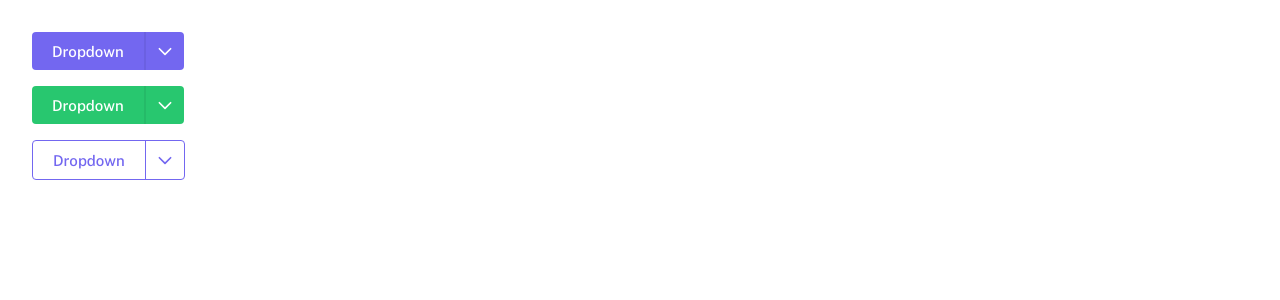
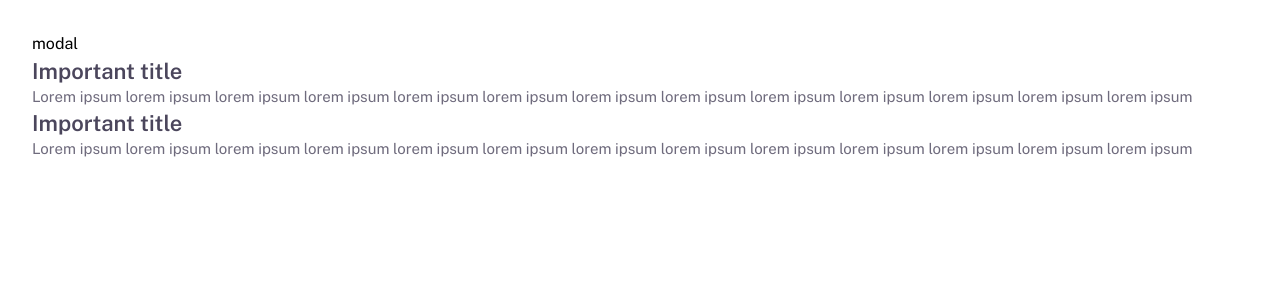
Before and after one commit to marcosATr/DSX-tailwind-components, a React (Vite) app: page / in a window 1280 px wide. Shown: the top 300 px of the page. Built offline with nearby package versions, Linux system fonts and the light colour scheme.

Commit message:
feat: modal initial commit

```diff
--- a/src/App.tsx
+++ b/src/App.tsx
@@ -1,9 +1,10 @@
+import { useState } from "react";
 import {
   Link,
   RouterProvider,
   createBrowserRouter,
 } from "react-router-dom";
-import { Typography, Dropdown, Button } from "./lib";
+import { Typography, Dropdown, Button, Modal } from "./lib";
 
 const options = [
   {
@@ -19,24 +20,54 @@ const options = [
 ];
 
 function OutsideClick() {
+  const [open, setOpen] = useState(false);
+  const [open2, setOpen2] = useState(false);
   return (
     <>
-      <Dropdown text="Dropdown" options={options}/>
+      <button onClick={() => setOpen(!open)}>modal</button>
+      <Modal
+        open={open}
+        handleClose={() => setOpen(false)}
+      >
+        <Typography variant="h4">
+          Important title
+        </Typography>
+        <Typography className="mt-4">
+          Lorem ipsum lorem ipsum lorem ipsum lorem ipsum
+          lorem ipsum lorem ipsum lorem ipsum lorem ipsum
+          lorem ipsum lorem ipsum lorem ipsum lorem ipsum
+          lorem ipsum
+        </Typography>
+        <div className="mt-8 ml-auto flex gap-2">
+          <button onClick={() => setOpen2(!open2)}>
+            modal2
+          </button>
+          <Button variant="danger">Discard</Button>
+          <Button>Save</Button>
+        </div>
+        <Modal
+          open={open2}
+          handleClose={() => setOpen2(false)}
+        >
+          nested modal
+        </Modal>
+      </Modal>
 
-      <Dropdown
-        text="Dropdown"
-        className="mt-4"
-        variant="success"
-        options={options}
-      />
+      <Typography variant="h4">Important title</Typography>
+      <Typography>
+        Lorem ipsum lorem ipsum lorem ipsum lorem ipsum
+        lorem ipsum lorem ipsum lorem ipsum lorem ipsum
+        lorem ipsum lorem ipsum lorem ipsum lorem ipsum
+        lorem ipsum
+      </Typography>
 
-      <Dropdown
-        text="Dropdown"
-        className="mt-4"
-        variant="primary"
-        outlined
-        options={options}
-      />
+      <Typography variant="h4">Important title</Typography>
+      <Typography>
+        Lorem ipsum lorem ipsum lorem ipsum lorem ipsum
+        lorem ipsum lorem ipsum lorem ipsum lorem ipsum
+        lorem ipsum lorem ipsum lorem ipsum lorem ipsum
+        lorem ipsum
+      </Typography>
     </>
   );
 }
--- /dev/null
+++ b/src/lib/Modal.tsx
@@ -0,0 +1,40 @@
+import { X } from "phosphor-react";
+import { twMerge } from "tailwind-merge";
+
+function ModalContent({ content, className, handleClose }) {
+  return (
+    <>
+      {/* overlay */}
+      <div className="absolute top-0 left-0 z-40 h-screen w-screen bg-opacity-10"></div>
+      {/* modal */}
+      <div
+        className={twMerge([
+          "absolute left-0 right-0 top-[30%] z-50 ml-auto mr-auto flex w-full max-w-[500px] flex-col rounded bg-white px-6 py-5 shadow",
+          className,
+        ])}
+      >
+        {/* closebutton */}
+        <div
+          className="absolute top-[-14px] right-[-14px] cursor-pointer rounded bg-white p-[6px] text-defaultText"
+          onClick={handleClose}
+        >
+          <X size={20} />
+        </div>
+        {content}
+      </div>
+    </>
+  );
+}
+
+function Modal({ open, children, className, handleClose }) {
+  console.log(open);
+  return open ? (
+    <ModalContent
+      content={children}
+      className={className}
+      handleClose={handleClose}
+    />
+  ) : null;
+}
+
+export default Modal;
--- a/src/lib/index.ts
+++ b/src/lib/index.ts
@@ -10,6 +10,7 @@ export { default as IconWithBadge } from "./IconWithBadge";
 export { default as InputRadio } from "./InputRadio";
 export { default as InputText } from "./InputText";
 export { default as ListGroup } from "./ListGroup";
+export { default as Modal } from "./Modal";
 export { default as RadioSearchCombo } from "./RadioSearchCombo";
 export { default as Surface } from "./Surface";
 export { default as Tag } from "./Tag";
```
Also changed, not shown: 1 other file (tests, documents, lock files or other folders).
